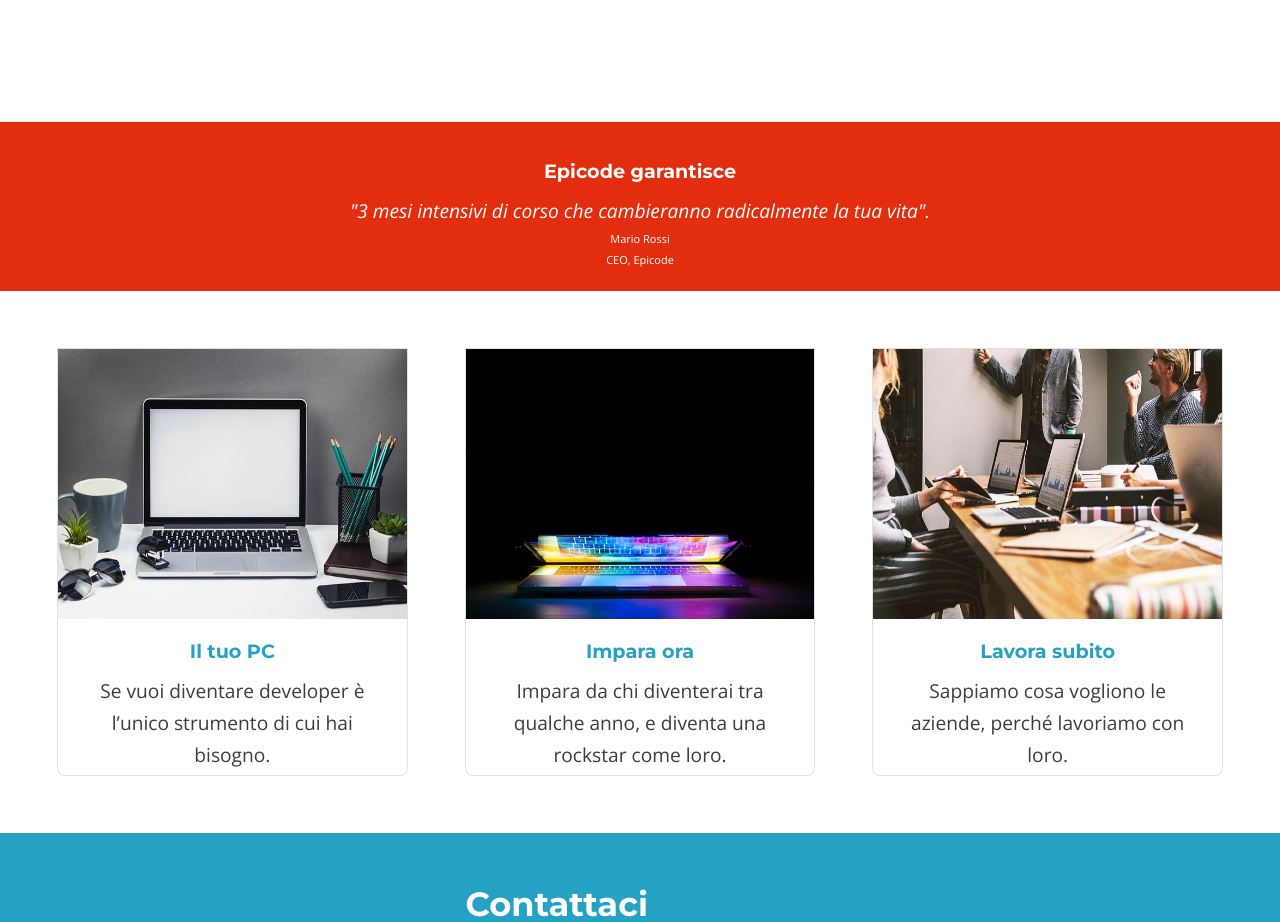
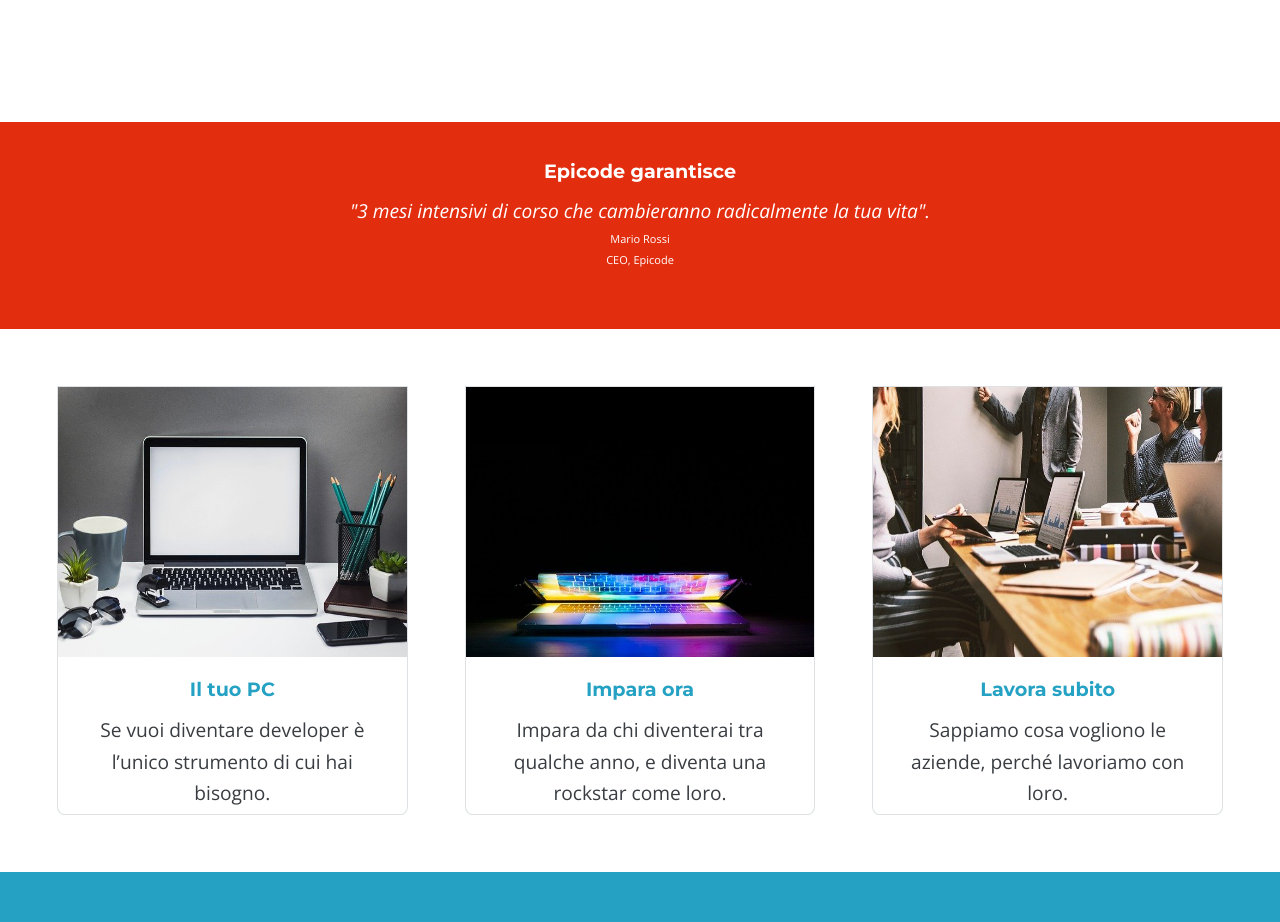
Before and after one commit to N4D3RR/D5-HW, a plain HTML site: page Desktop/index-desktop.html in a window 1280 px wide. Shown: the part 1160-2082 px from the top of the page. Drawn offline with nearby package versions, Linux system fonts and the light colour scheme.

Commit message:
Update style-desktop.css

```diff
--- a/Desktop/css/style-desktop.css
+++ b/Desktop/css/style-desktop.css
@@ -137,7 +137,7 @@ nav p {
 
 #garanzie {
   background-color: #e22d0e;
-  padding: 2% 0em 1em 0em;
+  padding: 2% 0em 3em 0em;
 }
 
 #garanzie h2,
```
